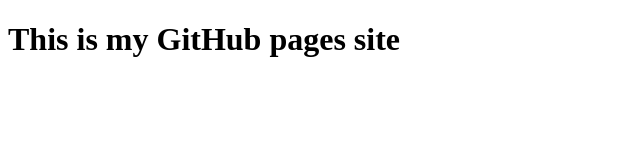
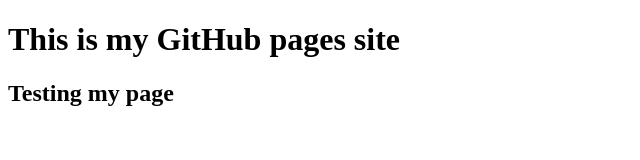
Before and after one commit to Jon4598/Jon4598.github.io, a plain HTML site: page index.html in a window 1280 px wide. Shown: the whole page, without its empty margins (0-640 px from the left). Drawn offline with Linux system fonts and the light colour scheme.

Commit message:
commit 2

```diff
--- a/index.html
+++ b/index.html
@@ -7,5 +7,6 @@
     </head>
     <body>
         <h1>This is my GitHub pages site</h1>
+        <h2>Testing my page</h2>
     </body>
 </html>
```
